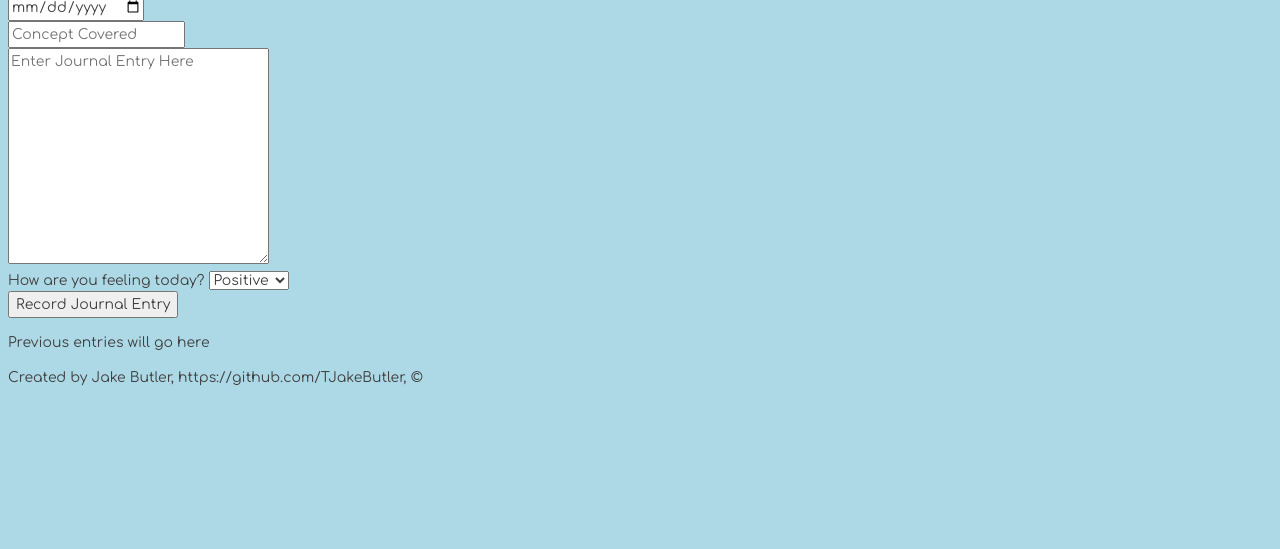
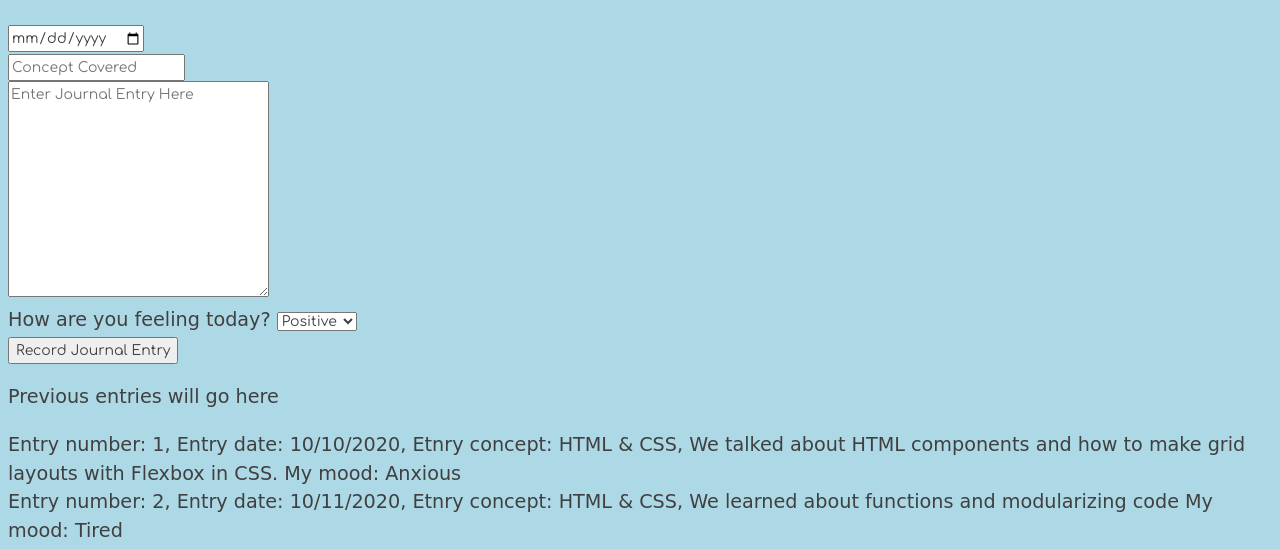
Before and after one commit to TJakeButler/c44-daily-journal, a plain HTML site: page index.html in a window 1280 px wide. Shown: the part 394-943 px from the top of the page. Before the commit the page ends 800 px from the top, so only its background shows below. Drawn offline with Linux system fonts and the light colour scheme; a web font is replaced by a local one.

Commit message:
Created JournalDataProvider file with an array of objects containing the information for each journal entry, now my previous journal entries stored in JournalDataProvider are displayed at the bottom of the DOM in HTML

```diff
--- a/index.html
+++ b/index.html
@@ -5,6 +5,7 @@
     <meta charset="utf-8">
     <title>My Daily Journal</title>
     <link rel="stylesheet" href="./styles/main.css">
+    <link href="https://fonts.googleapis.com/css2?family=Sansita+Swashed:wght@500&display=swap" rel="stylesheet">
 </head>
 
 <body>
@@ -63,16 +64,20 @@
 
         </div>
 
-        <div>
+        <div id="entryLog">
             <p>Previous entries will go here</p>
         </div>
 
+
+
         <footer>
-            Created by Jake Butler, https://github.com/TJakeButler, ©
+           <p> Created by Jake Butler<a href="https://github.com/TJakeButler"> <br> My Github </a>
+            <br>© </p>
         </footer>
     </main>
 
     <script type="module" src="./scripts/main.js"></script>
+
 </body>
 
 </html>
--- /dev/null
+++ b/scripts/JournalDataProvider.js
@@ -0,0 +1,44 @@
+/*
+ *   Journal data provider for Daily Journal application
+ *
+ *      Holds the raw data about each entry and exports
+ *      functions that other modules can use to filter
+ *      the entries for different purposes.
+ */
+
+// This is the original data.
+const journal = [
+    {
+        id: 1,
+        date: "10/10/2020",
+        concept: "HTML & CSS",
+        entry: "We talked about HTML components and how to make grid layouts with Flexbox in CSS.",
+        mood: "Anxious"
+    },
+    {
+        id: 2,
+        date: "10/11/2020",
+        concept: "HTML & CSS",
+        entry: "We learned about functions and modularizing code",
+        mood: "Tired"
+    },
+    {
+        id: 3,
+        date: "10/12/2020",
+        concept: "HTML & CSS",
+        entry: "We learned to take breaks over the weekend to let concepts solidify",
+        mood: "Positive"
+    }
+]
+
+/*
+    You export a function that provides a version of the
+    raw data in the format that you want
+*/
+export const useJournalEntries = () => {
+    const sortedByDate = journal.sort(
+        (currentEntry, nextEntry) =>
+            Date.parse(currentEntry.date) - Date.parse(nextEntry.date)
+    )
+    return sortedByDate
+}
--- /dev/null
+++ b/scripts/JournalEntry.js
@@ -0,0 +1,15 @@
+/*
+ *  Purpose: To render a single journal entry as an
+ *           HTML representation of the data
+ */
+export const JournalEntryComponent = (entry) => {
+    return `
+        <section id="entry--${entry.id}" class="journalEntry">
+            Entry number: ${entry.id},
+            Entry date: ${entry.date},
+            Etnry concept: ${entry.concept},
+            ${entry.entry}
+            My mood: ${entry.mood}
+        </section>
+    `
+}
--- /dev/null
+++ b/scripts/JournalEntryList.js
@@ -0,0 +1,24 @@
+/*
+ *  Purpose:
+ *    To render as many journal entry components as
+ *    there are items in the collection exposed by the
+ *    data provider component
+ */
+import { useJournalEntries } from "./JournalDataProvider.js"
+import { JournalEntryComponent } from "./JournalEntry.js"
+
+// DOM reference to where all entries will be rendered
+const entryLog = document.querySelector("#entryLog")
+
+export const EntryListComponent = () => {
+    // Use the journal entry data from the data provider component
+    const entries = useJournalEntries()
+
+    for (const entry of entries) {
+        /*
+            Invoke the component that returns an
+            HTML representation of a single entry
+        */
+        entryLog.innerHTML += JournalEntryComponent(entry)
+    }
+}
--- a/scripts/main.js
+++ b/scripts/main.js
@@ -1 +1,3 @@
-console.log("Welcome to the main module")
+import { EntryListComponent } from "./JournalEntryList.js";
+
+EntryListComponent();
--- a/styles/main.css
+++ b/styles/main.css
@@ -20,6 +20,9 @@ h1,h2,h3,h4,h5,h6 {
 
 body {
 	background-color: lightblue;
+	font-family: 'Sansita Swashed', cursive;
+	font-size: larger;
+
 }
 
 
@@ -29,6 +32,6 @@ img {
 	object-fit: cover;
 }
 .image-container {
-	background-color: lightcoral;
+	background-color: l;
 	max-height: 300px;
 }
```
